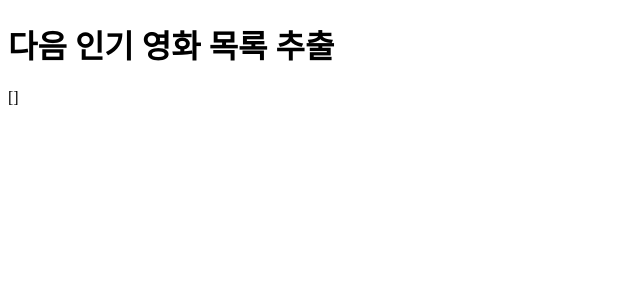
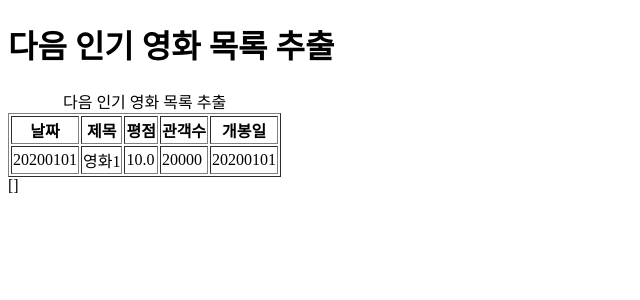
Before and after one commit to blackdew/20210215_ktpython, a Flask app: page /movies/1 in a window 1280 px wide. Shown: the top 300 px of the page, without its empty margins (0-640 px from the left). Run offline with Flask 2, Linux system fonts and the light colour scheme; data that the repository does not hold is empty.

Commit message:
표 샘플  html 코드

```diff
--- a/templates/movies.html
+++ b/templates/movies.html
@@ -6,6 +6,24 @@
     </head>
     <body>
         <h1>다음 인기 영화 목록 추출</h1>
+
+        <table border='1'>
+			<caption>다음 인기 영화 목록 추출</caption>
+			<tr>
+                <th>날짜</th>
+                <th>제목</th>
+                <th>평점</th>
+                <th>관객수</th>
+                <th>개봉일</th>
+			</tr>
+			<tr>
+                <td>20200101</td>
+                <td>영화1</td>
+                <td>10.0</td>
+                <td>20000</td>
+                <td>20200101</td>
+			</tr>
+		</table>
         {{ movies }}
     </body>
 </html>
```
